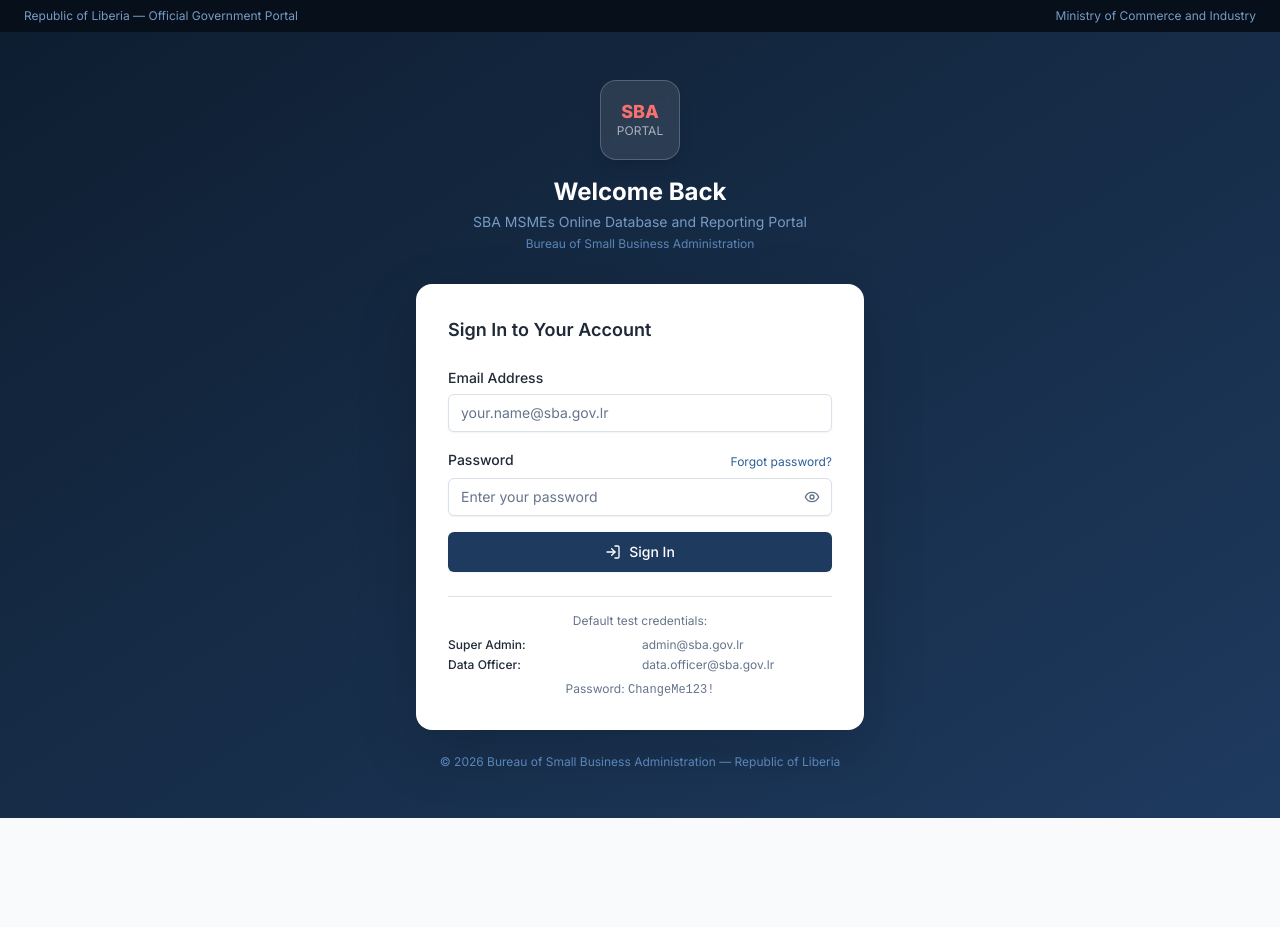
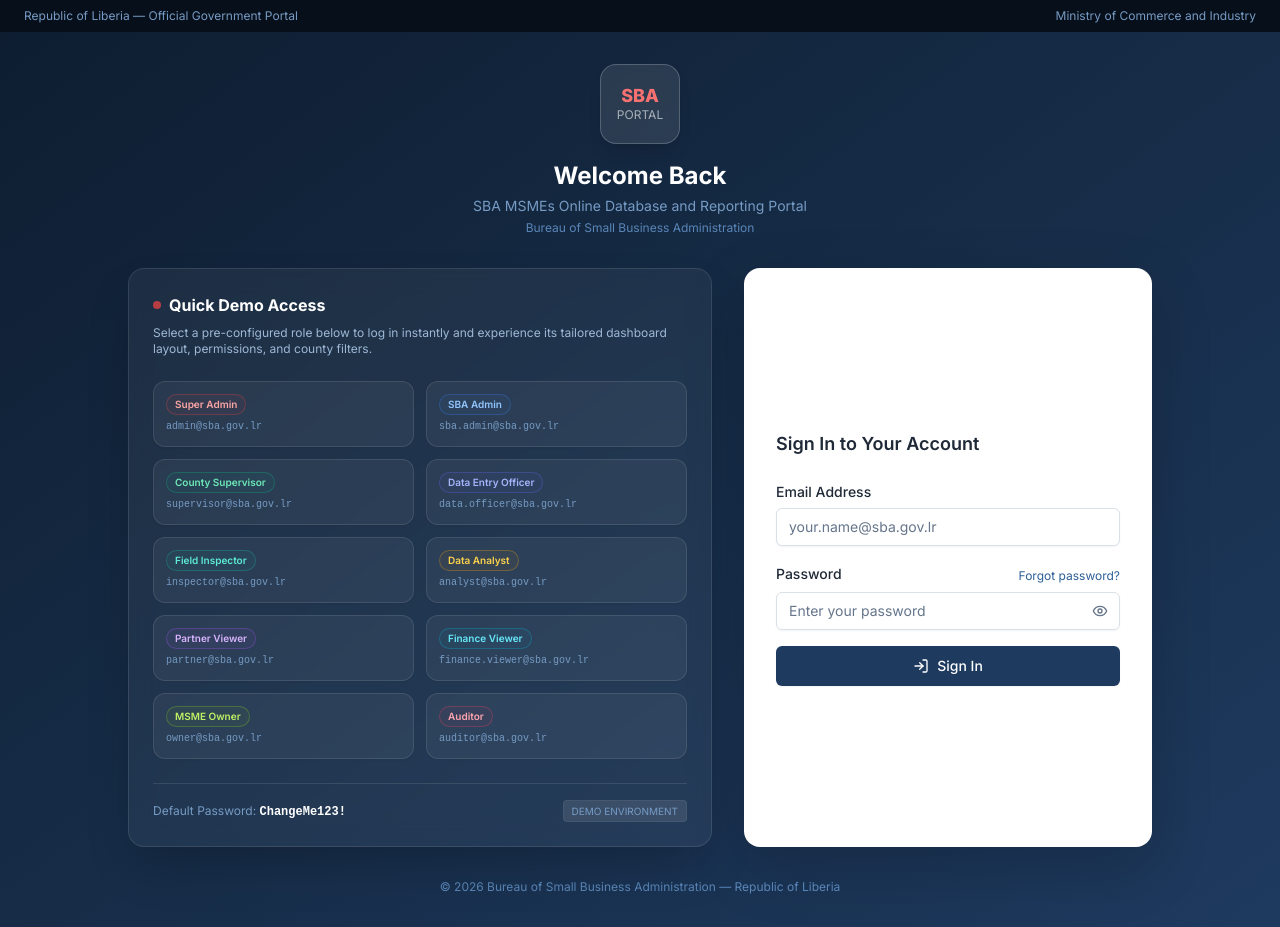
Before and after one commit to totagits/sba-msme-portal, a React (Vite) app in the folder apps/frontend/: page /login in a window 1280 px wide. Before the commit the page ends 818 px from the top, so only its background shows below. Built offline with nearby package versions, Linux system fonts and the light colour scheme.

Commit message:
feat: add gorgeous Quick Access panel for seeded demo roles on Login Page

```diff
--- a/apps/frontend/src/pages/auth/LoginPage.tsx
+++ b/apps/frontend/src/pages/auth/LoginPage.tsx
@@ -13,9 +13,23 @@ const schema = z.object({
 
 type LoginForm = z.infer<typeof schema>;
 
+const demoUsers = [
+  { email: 'admin@sba.gov.lr', role: 'Super Admin', color: 'border-red-500/30 bg-red-500/5 text-red-300' },
+  { email: 'sba.admin@sba.gov.lr', role: 'SBA Admin', color: 'border-blue-500/30 bg-blue-500/5 text-blue-300' },
+  { email: 'supervisor@sba.gov.lr', role: 'County Supervisor', color: 'border-emerald-500/30 bg-emerald-500/5 text-emerald-300' },
+  { email: 'data.officer@sba.gov.lr', role: 'Data Entry Officer', color: 'border-indigo-500/30 bg-indigo-500/5 text-indigo-300' },
+  { email: 'inspector@sba.gov.lr', role: 'Field Inspector', color: 'border-teal-500/30 bg-teal-500/5 text-teal-300' },
+  { email: 'analyst@sba.gov.lr', role: 'Data Analyst', color: 'border-amber-500/30 bg-amber-500/5 text-amber-300' },
+  { email: 'partner@sba.gov.lr', role: 'Partner Viewer', color: 'border-purple-500/30 bg-purple-500/5 text-purple-300' },
+  { email: 'finance.viewer@sba.gov.lr', role: 'Finance Viewer', color: 'border-cyan-500/30 bg-cyan-500/5 text-cyan-300' },
+  { email: 'owner@sba.gov.lr', role: 'MSME Owner', color: 'border-lime-500/30 bg-lime-500/5 text-lime-300' },
+  { email: 'auditor@sba.gov.lr', role: 'Auditor', color: 'border-rose-500/30 bg-rose-500/5 text-rose-300' },
+];
+
 export default function LoginPage() {
   const [showPassword, setShowPassword] = useState(false);
   const [error, setError] = useState('');
+  const [quickLoginEmail, setQuickLoginEmail] = useState<string | null>(null);
   const { login } = useAuth();
 
   const { register, handleSubmit, formState: { errors, isSubmitting } } = useForm<LoginForm>({
@@ -31,6 +45,18 @@ export default function LoginPage() {
     }
   };
 
+  const handleQuickLogin = async (email: string) => {
+    if (isSubmitting || quickLoginEmail) return;
+    try {
+      setError('');
+      setQuickLoginEmail(email);
+      await login(email, 'ChangeMe123!');
+    } catch (err: any) {
+      setError(err.response?.data?.error?.message || 'Login failed. Please try again.');
+      setQuickLoginEmail(null);
+    }
+  };
+
   return (
     <div className="min-h-screen bg-gradient-to-br from-primary-900 via-primary-800 to-primary-700 flex flex-col">
       {/* Top government bar */}
@@ -40,8 +66,8 @@ export default function LoginPage() {
       </div>
 
       {/* Main content */}
-      <div className="flex-1 flex items-center justify-center px-4 py-12">
-        <div className="w-full max-w-md">
+      <div className="flex-1 flex items-center justify-center px-4 py-8">
+        <div className="w-full max-w-5xl">
           {/* Logo / Seal area */}
           <div className="text-center mb-8">
             <div className="inline-flex items-center justify-center w-20 h-20 rounded-2xl bg-white/10 backdrop-blur-sm border border-white/20 mb-4 shadow-lg">
@@ -55,8 +81,55 @@ export default function LoginPage() {
             <p className="text-primary-400 text-xs mt-1">Bureau of Small Business Administration</p>
           </div>
 
-          {/* Login card */}
-          <div className="bg-white rounded-2xl shadow-modal p-8">
+          <div className="grid grid-cols-1 lg:grid-cols-12 gap-8 items-stretch">
+            {/* Quick Demo Access Card */}
+            <div className="lg:col-span-7 bg-white/5 backdrop-blur-md border border-white/10 rounded-2xl p-6 shadow-2xl flex flex-col justify-between">
+              <div>
+                <div className="flex items-center gap-2 mb-2">
+                  <span className="w-2 h-2 rounded-full bg-accent-500 animate-pulse" />
+                  <h3 className="text-white text-base font-bold">Quick Demo Access</h3>
+                </div>
+                <p className="text-primary-200 text-xs mb-6">
+                  Select a pre-configured role below to log in instantly and experience its tailored dashboard layout, permissions, and county filters.
+                </p>
+
+                <div className="grid grid-cols-1 sm:grid-cols-2 gap-3">
+                  {demoUsers.map((u) => {
+                    const isClicked = quickLoginEmail === u.email;
+                    return (
+                      <button
+                        key={u.email}
+                        type="button"
+                        disabled={isSubmitting || !!quickLoginEmail}
+                        onClick={() => handleQuickLogin(u.email)}
+                        className={`flex flex-col items-start p-3 rounded-xl border border-white/10 bg-white/5 hover:bg-white/10 hover:border-white/20 active:bg-white/15 transition-all text-left shadow-sm group relative overflow-hidden ${quickLoginEmail && !isClicked ? 'opacity-50' : ''}`}
+                      >
+                        {/* Glow effect on hover */}
+                        <div className="absolute inset-0 bg-gradient-to-r from-white/0 via-white/5 to-white/0 -translate-x-full group-hover:translate-x-full transition-transform duration-1000" />
+
+                        <div className="flex items-center justify-between w-full mb-1">
+                          <span className={`text-[10px] font-semibold px-2 py-0.5 rounded-full border ${u.color}`}>
+                            {u.role}
+                          </span>
+                          {isClicked && <Loader2 size={12} className="animate-spin text-white" />}
+                        </div>
+                        <span className="text-[10px] text-primary-300 font-mono truncate w-full">
+                          {u.email}
+                        </span>
+                      </button>
+                    );
+                  })}
+                </div>
+              </div>
+
+              <div className="mt-6 pt-4 border-t border-white/10 flex items-center justify-between text-xs text-primary-300">
+                <span>Default Password: <span className="font-mono text-white font-semibold">ChangeMe123!</span></span>
+                <span className="bg-white/10 px-2 py-0.5 rounded border border-white/5 text-[10px]">DEMO ENVIRONMENT</span>
+              </div>
+            </div>
+
+            {/* Login Card */}
+            <div className="lg:col-span-5 bg-white rounded-2xl shadow-modal p-8 flex flex-col justify-center">
               <h2 className="text-foreground text-lg font-semibold mb-6">Sign In to Your Account</h2>
 
               {error && (
@@ -110,28 +183,17 @@ export default function LoginPage() {
                 <button
                   id="login-submit"
                   type="submit"
-                disabled={isSubmitting}
+                  disabled={isSubmitting || !!quickLoginEmail}
                   className="btn-primary w-full py-2.5 mt-2"
                 >
                   {isSubmitting ? <Loader2 size={16} className="animate-spin" /> : <LogIn size={16} />}
                   {isSubmitting ? 'Signing In...' : 'Sign In'}
                 </button>
               </form>
-
-            {/* Default credentials hint (dev only) */}
-            <div className="mt-6 pt-4 border-t border-border">
-              <p className="text-xs text-muted-foreground text-center mb-2">Default test credentials:</p>
-              <div className="grid grid-cols-2 gap-1 text-xs text-muted-foreground">
-                <span className="text-foreground font-medium">Super Admin:</span>
-                <span>admin@sba.gov.lr</span>
-                <span className="text-foreground font-medium">Data Officer:</span>
-                <span>data.officer@sba.gov.lr</span>
-                <span className="col-span-2 text-center mt-1">Password: <span className="font-mono font-medium">ChangeMe123!</span></span>
-              </div>
             </div>
           </div>
 
-          <p className="text-center text-primary-400 text-xs mt-6">
+          <p className="text-center text-primary-400 text-xs mt-8">
             © {new Date().getFullYear()} Bureau of Small Business Administration — Republic of Liberia
           </p>
         </div>
```
Lines whose indentation alone changed are shown as unchanged.
